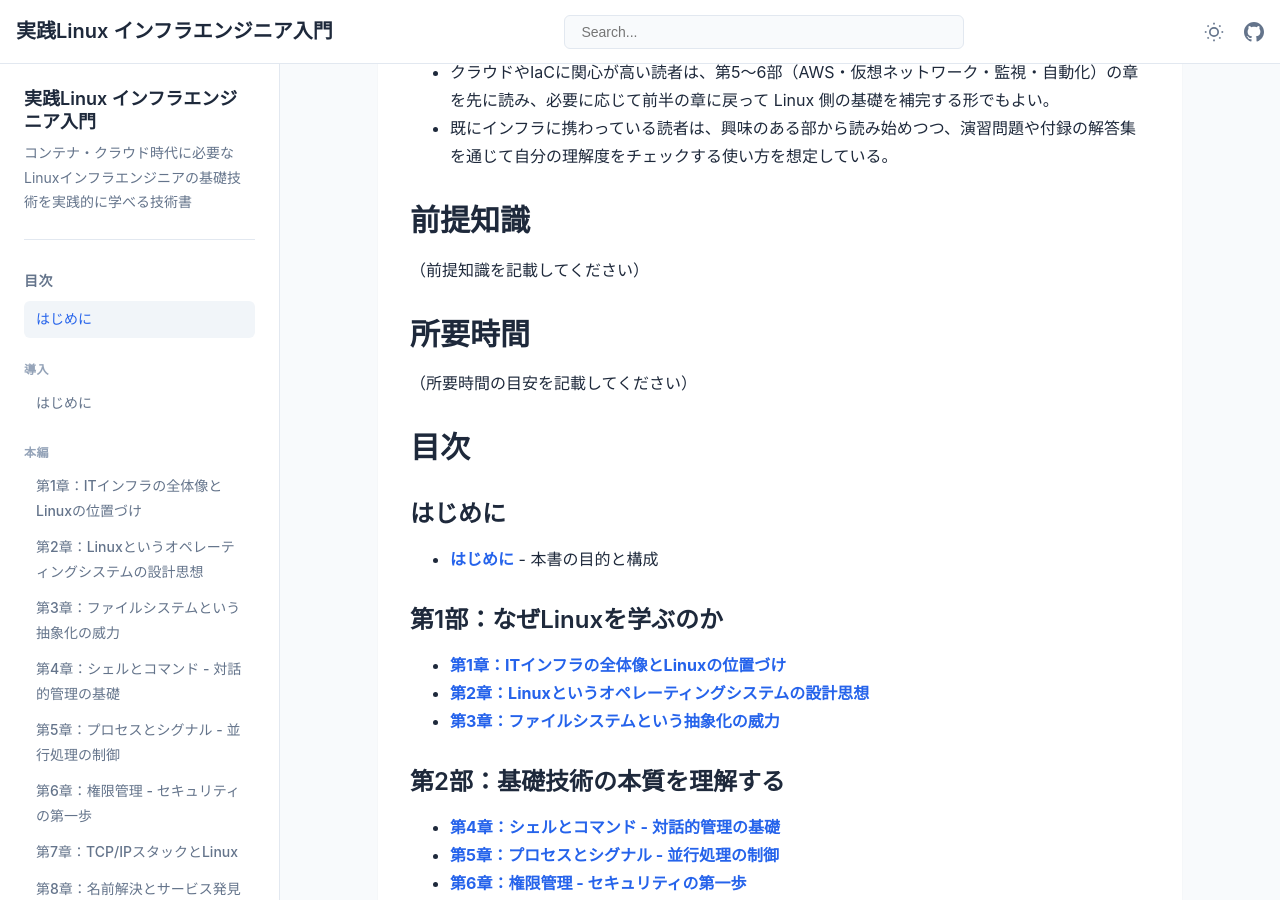
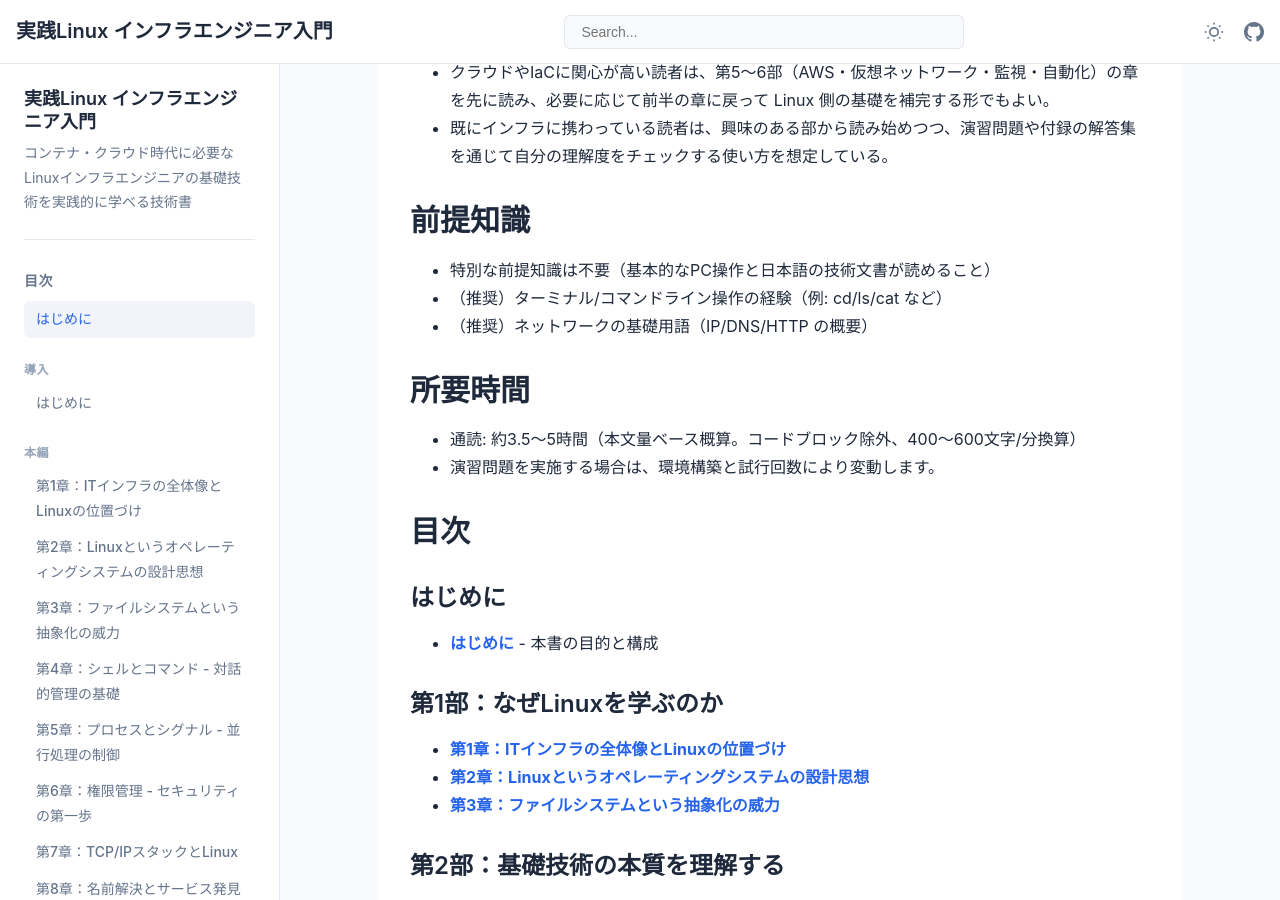
Before and after one commit to itdojp/linux-infra-textbook2, a Jekyll site: the page built from docs/index.md, in a window 1280 px wide and 900 px high, scrolled down 726 px. Built offline with Jekyll 4.4.1, drawn with Linux system fonts in a browser that asks for light colours.

Commit message:
docs: fill top page prerequisites and reading time (#83)

```diff
--- a/docs/index.md
+++ b/docs/index.md
@@ -27,10 +27,13 @@ permalink: /
 - 既にインフラに携わっている読者は、興味のある部から読み始めつつ、演習問題や付録の解答集を通じて自分の理解度をチェックする使い方を想定している。
 
 ## 前提知識
-（前提知識を記載してください）
+- 特別な前提知識は不要（基本的なPC操作と日本語の技術文書が読めること）
+- （推奨）ターミナル/コマンドライン操作の経験（例: cd/ls/cat など）
+- （推奨）ネットワークの基礎用語（IP/DNS/HTTP の概要）
 
 ## 所要時間
-（所要時間の目安を記載してください）
+- 通読: 約3.5〜5時間（本文量ベース概算。コードブロック除外、400〜600文字/分換算）
+- 演習問題を実施する場合は、環境構築と試行回数により変動します。
 
 ## 目次
 
```
